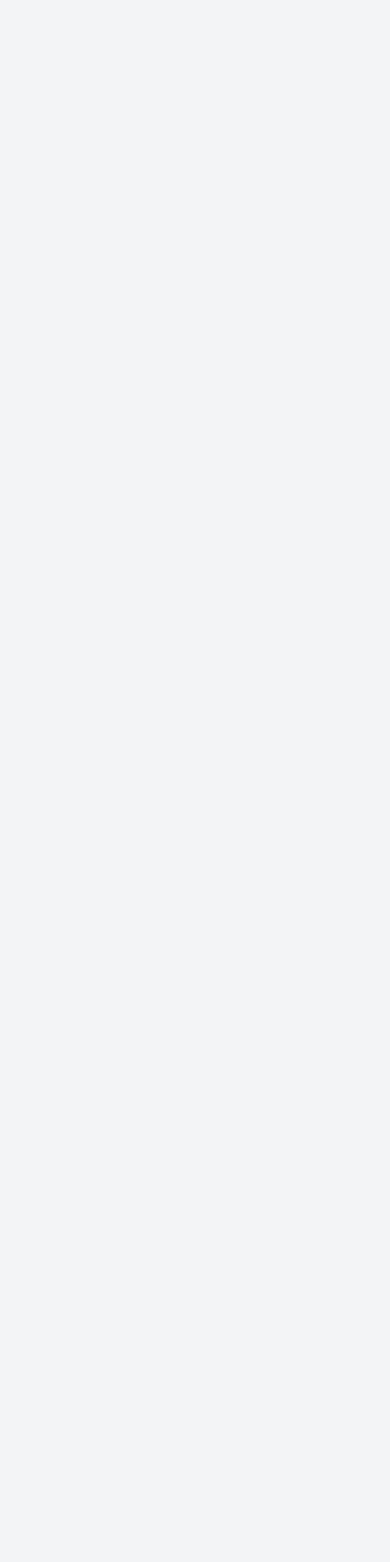
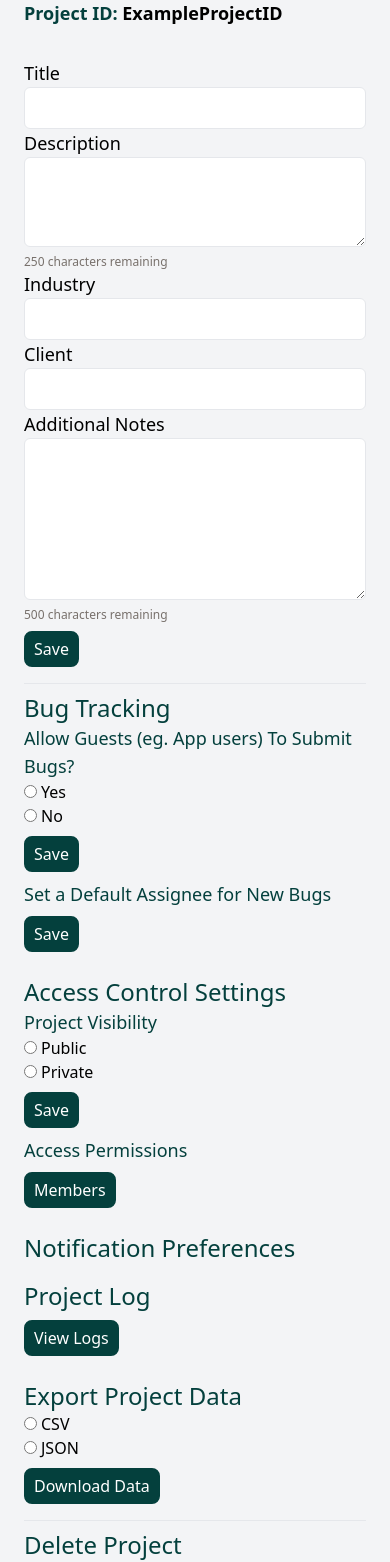
Before and after one commit to demarb/bugsprint, a Next.js app: page /project/1/settings in a window 390 px wide. Shown: the part 408-1970 px from the top of the page. Before the commit the page ends 897 px from the top, so only its background shows below. Built offline with nearby package versions, Linux system fonts and the light colour scheme.

Commit message:
Design seeting page

```diff
--- a/app/project/[project_id]/members/page.tsx
+++ b/app/project/[project_id]/members/page.tsx
@@ -6,7 +6,7 @@ const ProjectMembersPage = () => {
 
       <div className=''>
         <div className='flex justify-between'>
-          <h2 className='text-3xl text-primary-green'>Members</h2>
+          <h2 className='text-4xl text-primary-green'>Members</h2>
           <div className='flex'>
             {/* <button type="button"
             //   key={}
--- a/app/project/[project_id]/page.tsx
+++ b/app/project/[project_id]/page.tsx
@@ -11,20 +11,6 @@ const ProjectPage = ({ params }: { params: { "project_id": string } }) => {
         <div className='flex justify-between'>
           <h2 className='text-3xl text-primary-green'>Bugs</h2>
           <div className='flex'>
-            <button type="button"
-            //   key={}
-            //   onClick={}
-              className="rounded-md hover:border hover:border-primary-green "
-            >
-              <Image
-                className=""
-                src="/assets/icons/filter-60.png"
-                alt="Filter icon"
-                width={35}
-                height={35}
-                // priority
-              />
-            </button>
 
             <Link href={`/project/${params.project_id}/bug/new`}>
               <button type="button"
--- a/app/project/[project_id]/settings/page.tsx
+++ b/app/project/[project_id]/settings/page.tsx
@@ -1,26 +1,231 @@
-import React from 'react'
+"use client"
 
-const ProjectSettingsPage = () => {
+import {useState} from 'react'
+import Link from "next/link"
+
+const ProjectSettingsPage = ({ params }: { params: { "project_id": string } }) => {
+
+  const [confirmedProjectName, setConfirmedProjectName] = useState("")
+  const [title, setTitle] = useState("")
+  const [description, setDescription] = useState("")
+  const [industry, setIndustry] = useState("")
+  const [client, setClient] = useState("")
+  const [notes, setNotes] = useState("")
+
+  const maxDescriptionLength = 250
+  const maxNotesLength = 500
+
   return (
     <section className='mx-auto py-2'>
 
       <div className=''>
-        <div className='flex justify-between'>
-          <h2 className='text-3xl text-primary-green'>Project Settings</h2>
-          <div className='flex'>
-            {/* <button type="button"
-            //   key={}
-            //   onClick={}
-              className="rounded-md hover:border hover:border-primary-green "
-            >
-            </button> */}
+        <div className='flex flex-col justify-between'>
+          <h2 className='text-4xl text-primary-green'>Project Settings</h2>
 
-            {/* <button type="button"
-            //   key={}
-            //   onClick={}
-              className="green_btn mx-2">Invite New Members
-            </button> */}
+          <div>
+            <div className='py-2 md:py-4'>
+              <h2 className='text-2xl text-primary-green'>General Project Information</h2>
+
+              <div>
+                <h3 className='text-lg font-bold text-primary-green'>Project ID:
+                  <span className='text-black'>{` ExampleProjectID`}</span>
+                </h3>
+                <form className="flex flex-col pt-8">
+                  <label className="text-lg">Title
+                    <br className=""/>
+                    <input
+                      type="text" name="project-title" id="project-title"
+                      value={title} onChange={(e)=>setTitle(e.target.value)}
+                      className="form_input"
+                      required
+                    />
+                  </label>
+
+                  <label className="text-lg">Description
+                    <br className=""/>
+                    <textarea
+                      name="project-description" id="project-description"
+                      value={description} onChange={(e)=>setDescription(e.target.value)}
+                      className="form_textarea"
+                      rows={3} maxLength={maxDescriptionLength}
+                    />
+                    <p className="text-xs text-stone-500">{maxDescriptionLength - description.length} characters remaining</p>
+                  </label>
+
+                  <label className="text-lg">Industry
+                    <br className=""/>
+                    <input
+                      type="text" name="project-industry" id="project-industry"
+                      value={industry} onChange={(e)=>setIndustry(e.target.value)}
+                      className="form_input"
+                      required
+                    />
+                  </label>
+
+                  <label className="text-lg">Client
+                    <br className=""/>
+                    <input
+                      type="text" name="project-client" id="project-client"
+                      value={client} onChange={(e)=>setClient(e.target.value)}
+                      className="form_input"
+                    />
+                  </label>
+
+                  <label className="text-lg">Additional Notes
+                    <br className=""/>
+                    <textarea
+                      name="project-notes" id="project-notes"
+                      value={notes} onChange={(e)=>setNotes(e.target.value)}
+                      className="form_input"
+                      rows={6} maxLength={maxNotesLength}
+                    />
+                    <p className="text-xs text-stone-500">{maxNotesLength - notes.length} characters remaining</p>
+
+                  </label>
+
+
+                </form>
+
+                <button className='my-2 bg-primary-green border-primary-green border-2 text-white px-2 py-1 rounded-lg hover:bg-inherit hover:text-stone-800 w-max'>
+                  Save
+                </button>
+
+              </div>
+            </div>
+
+            <hr />
+
+            <div className='py-2 md:py-4'>
+              <h2 className='text-2xl text-primary-green'>Bug Tracking</h2>
+
+              <div className='flex flex-col'>
+
+
+
+                <div className='flex flex-col'>
+                  <h3 className='text-lg text-primary-green'>Allow Guests (eg. App users) To Submit Bugs?</h3>
+                  <label>
+                    <input type="radio" name="visibilityRadio" value="csv" className='mr-1'/>
+                    Yes
+                  </label>
+                  <label >
+                    <input type="radio" name="visibilityRadio" value="json" className='mr-1'/>
+                    No
+                  </label>
+                  <button className='my-2 bg-primary-green border-primary-green border-2 text-white px-2 py-1 rounded-lg hover:bg-inherit hover:text-stone-800 w-max'>
+                    Save
+                  </button>
+                </div>
+
+                <div className='flex flex-col'>
+                  <h3 className='text-lg text-primary-green'>Set a Default Assignee for New Bugs</h3>
+
+                  <button className='my-2 bg-primary-green border-primary-green border-2 text-white px-2 py-1 rounded-lg hover:bg-inherit hover:text-stone-800 w-max'>
+                    Save
+                  </button>
+
+                </div>
+
+              </div>
+            </div>
+
+            <div className='py-2 md:py-4'>
+              <h2 className='text-2xl text-primary-green'>Access Control Settings</h2>
+
+              <div className='flex flex-col'>
+
+
+
+                <div className='flex flex-col'>
+                  <h3 className='text-lg text-primary-green'>Project Visibility</h3>
+                  <label>
+                    <input type="radio" name="visibilityRadio" value="csv" className='mr-1'/>
+                    Public
+                  </label>
+                  <label >
+                    <input type="radio" name="visibilityRadio" value="json" className='mr-1'/>
+                    Private
+                  </label>
+                  <button className='my-2 bg-primary-green border-primary-green border-2 text-white px-2 py-1 rounded-lg hover:bg-inherit hover:text-stone-800 w-max'>
+                    Save
+                  </button>
+                </div>
+
+                <div className='flex flex-col'>
+                  <h3 className='text-lg text-primary-green'>Access Permissions</h3>
+
+                  <Link href={`/project/${params.project_id}/members`} className="my-2 bg-primary-green border-primary-green border-2 text-white px-2 py-1 rounded-lg hover:bg-inherit hover:text-stone-800 w-max">
+                    <button className=''>
+                      Members
+                    </button>
+                  </Link>
+                </div>
+
+              </div>
+            </div>
+
+            <div className='py-2 md:py-4'>
+              <h2 className='text-2xl text-primary-green'>Notification Preferences</h2>
+
+              <div>
+
+              </div>
+            </div>
+
+            <div className='py-2 md:py-4'>
+              <h2 className='text-2xl text-primary-green'>Project Log</h2>
+
+              <div>
+                <button className='my-2 bg-primary-green border-primary-green border-2 text-white px-2 py-1 rounded-lg hover:bg-inherit hover:text-stone-800 w-max'>
+                  View Logs
+                </button>
+              </div>
+            </div>
+
+
+
+            <div className='py-2 md:py-4'>
+              <h2 className='text-2xl text-primary-green'>Export Project Data</h2>
+
+              <div className='flex flex-col'>
+
+                <label>
+                  <input type="radio" name="dataExportRadio" value="csv" className='mr-1'/>
+                  CSV
+                </label>
+                <label >
+                  <input type="radio" name="dataExportRadio" value="json" className='mr-1'/>
+                  JSON
+                </label>
+
+                <button className='my-2 bg-primary-green border-primary-green border-2 text-white px-2 py-1 rounded-lg hover:bg-inherit hover:text-stone-800 w-max'>
+                  Download Data
+                </button>
+              </div>
+            </div>
           </div>
+
+          <hr />
+
+          <div className='py-2 md:py-4'>
+              <h2 className='text-2xl text-primary-green'>Delete Project</h2>
+
+              <div className='flex flex-col justify-around'>
+
+                <p className="text-md text-red-700 py-2">Type Project ID to confirm delete</p>
+
+                <input
+                  type="text" name="project-client" id="project-client"
+                  value={confirmedProjectName} onChange={(e)=>setConfirmedProjectName(e.target.value)}
+                  className="form_input"
+                />
+
+                <button className='my-2 bg-red-700 border-red-700 border-2 text-white px-2 py-1 rounded-lg hover:bg-inherit hover:text-stone-800 w-max'>
+                  Delete Project
+                </button>
+
+              </div>
+            </div>
         </div>
       </div>
 
```
